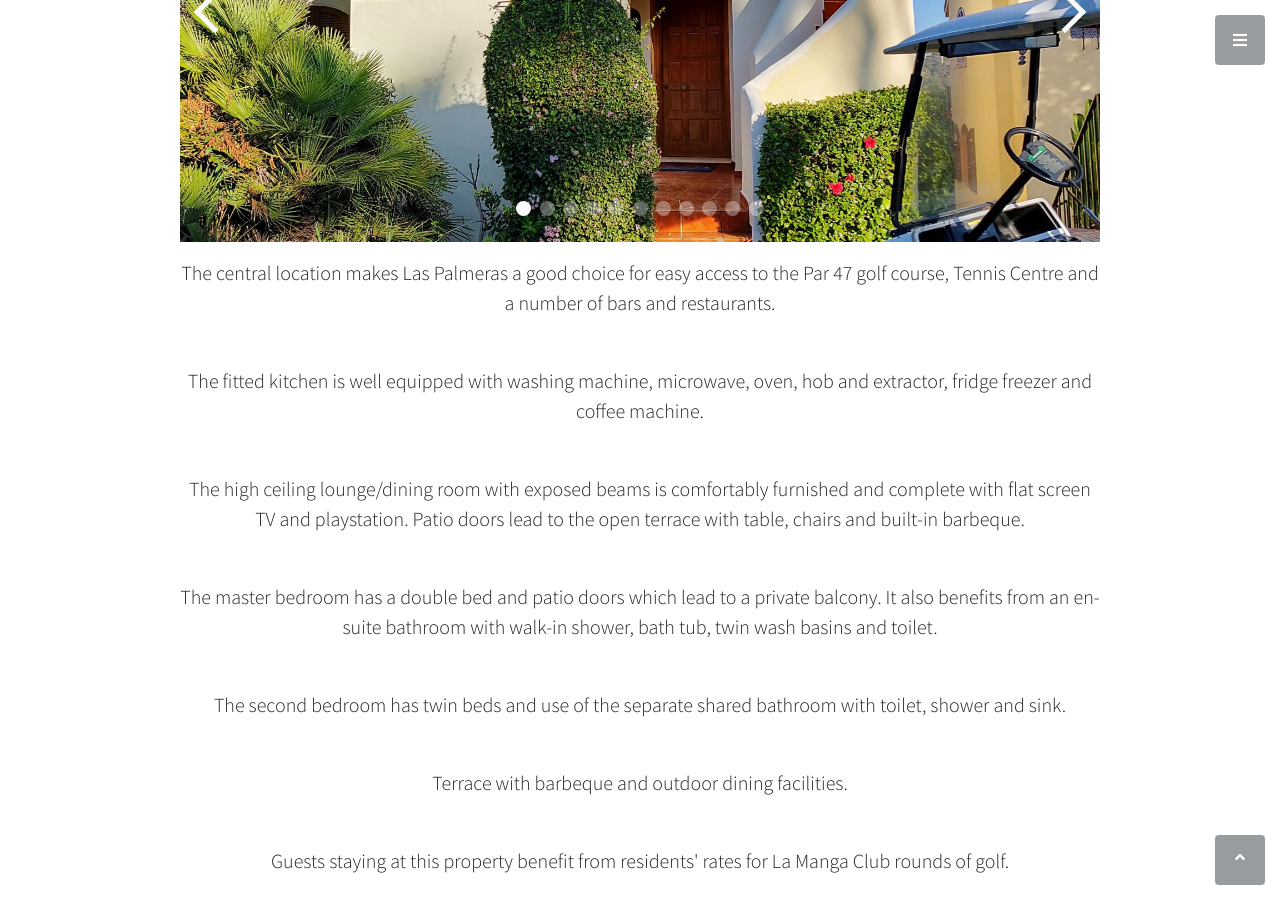
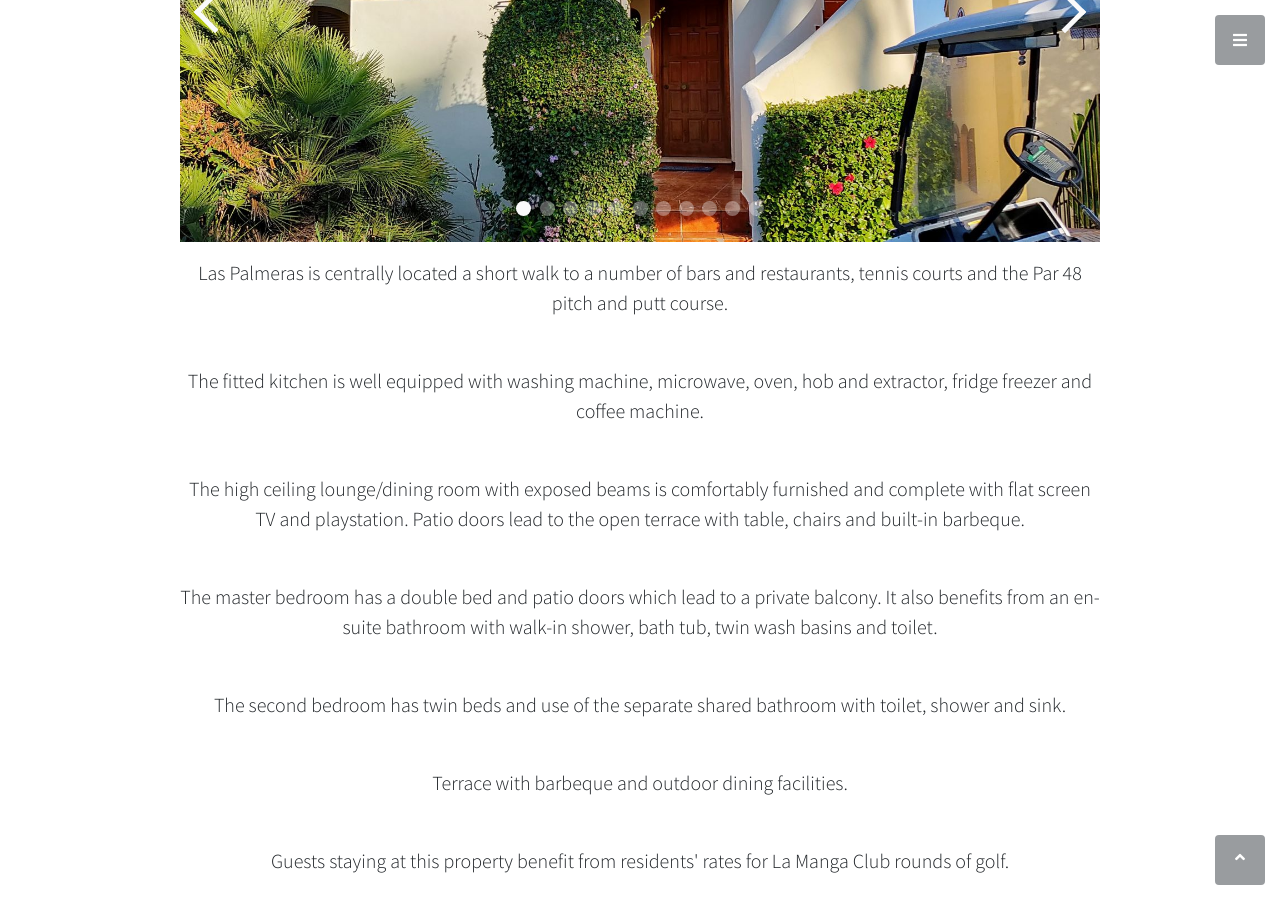
Before and after one commit to richsteer/richsteer.github.io, a Jekyll site: the page built from index.html, in a window 1280 px wide and 900 px high, scrolled down 2607 px. Built offline with Jekyll 4.4.1, drawn with Linux system fonts in a browser that asks for light colours; some of the changed text lies outside the part shown.

Commit message:
Update index.html

```diff
--- a/index.html
+++ b/index.html
@@ -24,6 +24,18 @@
                 <h1>La Manga Club Resort</h1>
             </div>
         </div>
+
+            <div id="carouselExampleSlidesOnly" class="carousel slide" data-bs-ride="carousel">
+              <div class="carousel-inner">
+                <div class="carousel-item active">
+                  <img src="assets/img/la-manga-club-entrance.jpg" class="d-block w-100" alt="...">
+                </div>
+                <div class="carousel-item">
+                  <img src="assets/img/la-manga-club-north-course-signpost.jpg" class="d-block w-100" alt="...">
+                </div>
+              </div>
+            </div>
+
 
         <div class="row mx-auto">
             <p class="lead mb-5 col-lg-6">
@@ -56,10 +68,8 @@
 
                     {% include carousel.html height="50" unit="%" duration="10000" %}
 
-                    <!--<img src="assets/img/la-manga-club-villa-las-palmeras-9.jpg" class="rounded border img-fluid">-->
-
                     <p class="lead mb-5">
-                        The central location makes Las Palmeras a good choice for easy access to the  Par 47 golf course, Tennis Centre and a number of bars and restaurants.
+                        Las Palmeras is centrally located a short walk to a number of bars and restaurants, tennis courts and the Par 48 pitch and putt course.
                     </p>
                     <p class="lead mb-5">
                         The fitted kitchen is well equipped with washing machine, microwave, oven, hob and extractor, fridge freezer and coffee machine.
@@ -80,54 +90,6 @@
                         Guests staying at this property benefit from residents' rates for La Manga Club rounds of golf.
                     </p>
 
-                    <!-- accordian start -->
-                    <div id="accordion">
-                          <div class="card">
-                            <div class="card-header" id="headingOne">
-                              <h5 class="mb-0">
-                                <p class="link-primary" data-toggle="collapse" data-target="#collapseOne" aria-expanded="true" aria-controls="collapseOne">
-                                  Collapsible Group Item #1
-                                </p>
-                              </h5>
-                            </div>
-
-                            <div id="collapseOne" class="collapse show" aria-labelledby="headingOne" data-parent="#accordion">
-                              <div class="card-body">
-                                Anim pariatur cliche reprehenderit, enim eiusmod high life accusamus terry richardson ad squid. 3 wolf moon officia aute, non cupidatat skateboard dolor brunch. Food truck quinoa nesciunt laborum eiusmod. Brunch 3 wolf moon tempor, sunt aliqua put a bird on it squid single-origin coffee nulla assumenda shoreditch et. Nihil anim keffiyeh helvetica, craft beer labore wes anderson cred nesciunt sapiente ea proident. Ad vegan excepteur butcher vice lomo. Leggings occaecat craft beer farm-to-table, raw denim aesthetic synth nesciunt you probably haven't heard of them accusamus labore sustainable VHS.
-                              </div>
-                            </div>
-                          </div>
-                          <div class="card">
-                            <div class="card-header" id="headingTwo">
-                              <h5 class="mb-0">
-                                <button class="btn btn-link collapsed" data-toggle="collapse" data-target="#collapseTwo" aria-expanded="false" aria-controls="collapseTwo">
-                                  Collapsible Group Item #2
-                                </button>
-                              </h5>
-                            </div>
-                            <div id="collapseTwo" class="collapse" aria-labelledby="headingTwo" data-parent="#accordion">
-                              <div class="card-body">
-                                Anim pariatur cliche reprehenderit, enim eiusmod high life accusamus terry richardson ad squid. 3 wolf moon officia aute, non cupidatat skateboard dolor brunch. Food truck quinoa nesciunt laborum eiusmod. Brunch 3 wolf moon tempor, sunt aliqua put a bird on it squid single-origin coffee nulla assumenda shoreditch et. Nihil anim keffiyeh helvetica, craft beer labore wes anderson cred nesciunt sapiente ea proident. Ad vegan excepteur butcher vice lomo. Leggings occaecat craft beer farm-to-table, raw denim aesthetic synth nesciunt you probably haven't heard of them accusamus labore sustainable VHS.
-                              </div>
-                            </div>
-                          </div>
-                          <div class="card">
-                            <div class="card-header" id="headingThree">
-                              <h5 class="mb-0">
-                                <button class="btn btn-link collapsed" data-toggle="collapse" data-target="#collapseThree" aria-expanded="false" aria-controls="collapseThree">
-                                  Collapsible Group Item #3
-                                </button>
-                              </h5>
-                            </div>
-                            <div id="collapseThree" class="collapse" aria-labelledby="headingThree" data-parent="#accordion">
-                              <div class="card-body">
-                                Anim pariatur cliche reprehenderit, enim eiusmod high life accusamus terry richardson ad squid. 3 wolf moon officia aute, non cupidatat skateboard dolor brunch. Food truck quinoa nesciunt laborum eiusmod. Brunch 3 wolf moon tempor, sunt aliqua put a bird on it squid single-origin coffee nulla assumenda shoreditch et. Nihil anim keffiyeh helvetica, craft beer labore wes anderson cred nesciunt sapiente ea proident. Ad vegan excepteur butcher vice lomo. Leggings occaecat craft beer farm-to-table, raw denim aesthetic synth nesciunt you probably haven't heard of them accusamus labore sustainable VHS.
-                              </div>
-                            </div>
-                          </div>
-                        </div>
-                    <!-- accordian end -->
-
 
 
       </div>
```
